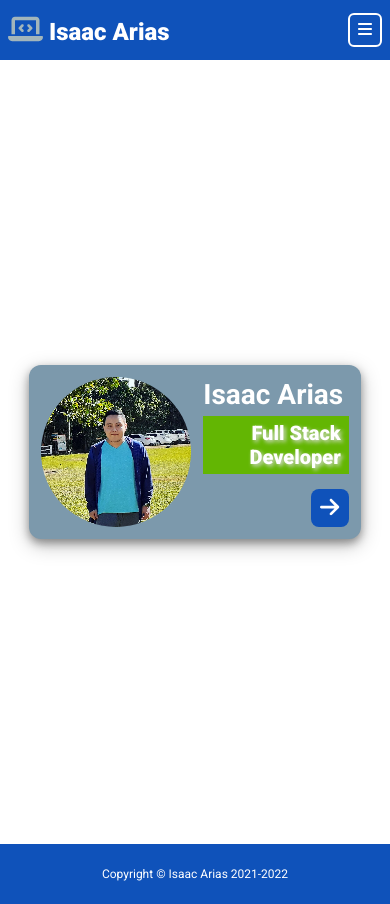
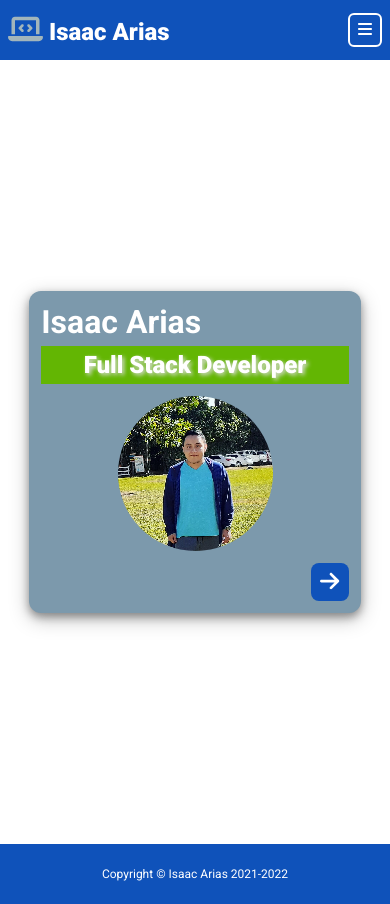
Before and after one commit to Isaac953/Portfolio_Angular, an Angular app: page /home in a window 390 px wide. Built offline with nearby package versions, Linux system fonts and the light colour scheme.

Commit message:
Pequeñas correcciones  del commit anterior

```diff
--- a/src/app/components/main/mcontent/home/home.component.css
+++ b/src/app/components/main/mcontent/home/home.component.css
@@ -27,7 +27,8 @@
   flex-direction: column;
 
   width: 100%;
-  padding-left: 12px;
+  margin-bottom: 0;
+  margin-left: 12px;
 
   justify-content: center;
 }
@@ -54,6 +55,23 @@
   text-shadow: var(--shadow-sp3);
 }
 
+.navigation__big {
+  display: flex;
+
+  width: 100%;
+
+  justify-content: flex-end;
+}
+
+.navigation__small {
+  display: none;
+
+  width: 100%;
+  margin-top: 12px;
+
+  justify-content: flex-end;
+}
+
 /*End Dinamic Class*/
 
 /* End Media Queries Screens 1024px */
@@ -69,6 +87,11 @@
     height: 180px;
   }
 
+  .home__cover {
+    margin-bottom: 0;
+    margin-left: 12px;
+  }
+
   /*Start Dinamic Class*/
 
   .home__cover--sp1 {
@@ -77,6 +100,16 @@
 
   .home__cover--sp2 {
     font-size: 28px;
+
+    margin-bottom: 15px;
+  }
+
+  .navigation__big {
+    display: flex;
+  }
+
+  .navigation__small {
+    display: none;
   }
 
   /*End Dinamic Class*/
@@ -86,22 +119,43 @@
 /* Start Media Queries Screens 767px */
 @media screen and (max-width: 767px) {
   .main__content--home {
+    flex-direction: column-reverse;
+
     width: 85vw;
+
+    align-items: center;
   }
 
   .home__img {
-    width: 150px;
-    height: 150px;
+    width: 155px;
+    height: 155px;
+  }
+
+  .home__cover {
+    margin-bottom: 12px;
+    margin-left: 0;
   }
 
   /*Start Dinamic Class*/
 
   .home__cover--sp1 {
-    font-size: 28px;
+    font-size: 32px;
   }
 
   .home__cover--sp2 {
-    font-size: 20px;
+    font-size: 24px;
+
+    margin-bottom: 0;
+
+    text-align: center;
+  }
+
+  .navigation__big {
+    display: none;
+  }
+
+  .navigation__small {
+    display: flex;
   }
 
   /*End Dinamic Class*/
--- a/src/app/components/main/mcontent/home/home.component.html
+++ b/src/app/components/main/mcontent/home/home.component.html
@@ -1,7 +1,8 @@
 <section class="main__content--home">
+  <navigation class="navigation" [ngClass]="navigationSmall"></navigation>
   <img class="home__img" src="./assets/images/profile_me.jpg" alt="Isaac">
   <div class="home__cover">
     <span *ngFor=" let cover of covers" [ngClass]="cover.nameClass">{{cover.description}}</span>
-    <navigation class="navigation" [ngStyle]="{'justify-content': 'flex-end'}"></navigation>
+    <navigation class="navigation" [ngClass]="navigationBig"></navigation>
   </div>
 </section>
--- a/src/app/components/main/mcontent/home/home.component.ts
+++ b/src/app/components/main/mcontent/home/home.component.ts
@@ -7,6 +7,9 @@ import { Component, OnInit } from '@angular/core';
 })
 export class HomeComponent implements OnInit {
   /* Start Variables of Home Component */
+  navigationBig = 'navigation__big';
+  navigationSmall = 'navigation__small';
+
   covers: any[] = [
     {
       description: 'Isaac Arias',
@@ -21,5 +24,5 @@ export class HomeComponent implements OnInit {
 
   constructor() {}
 
-  ngOnInit(): void {}
+  ngOnInit() {}
 }
```
